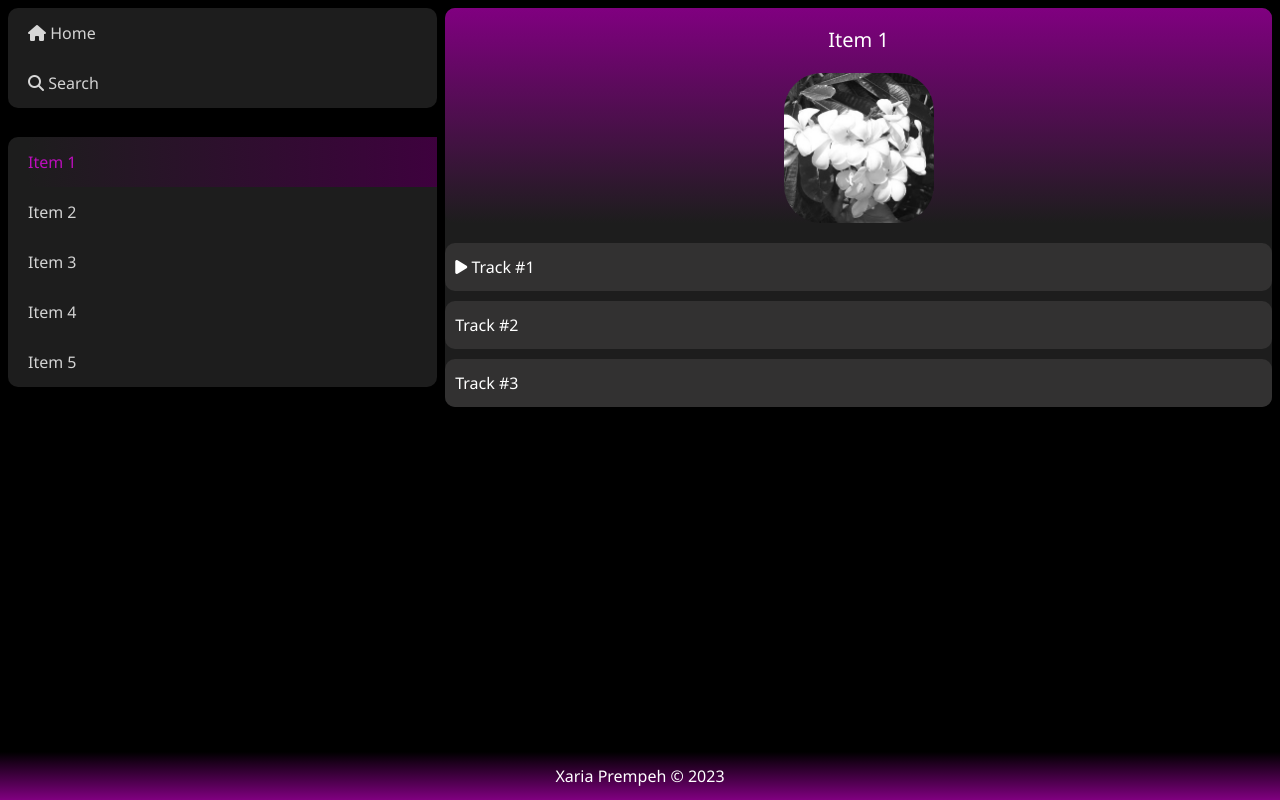
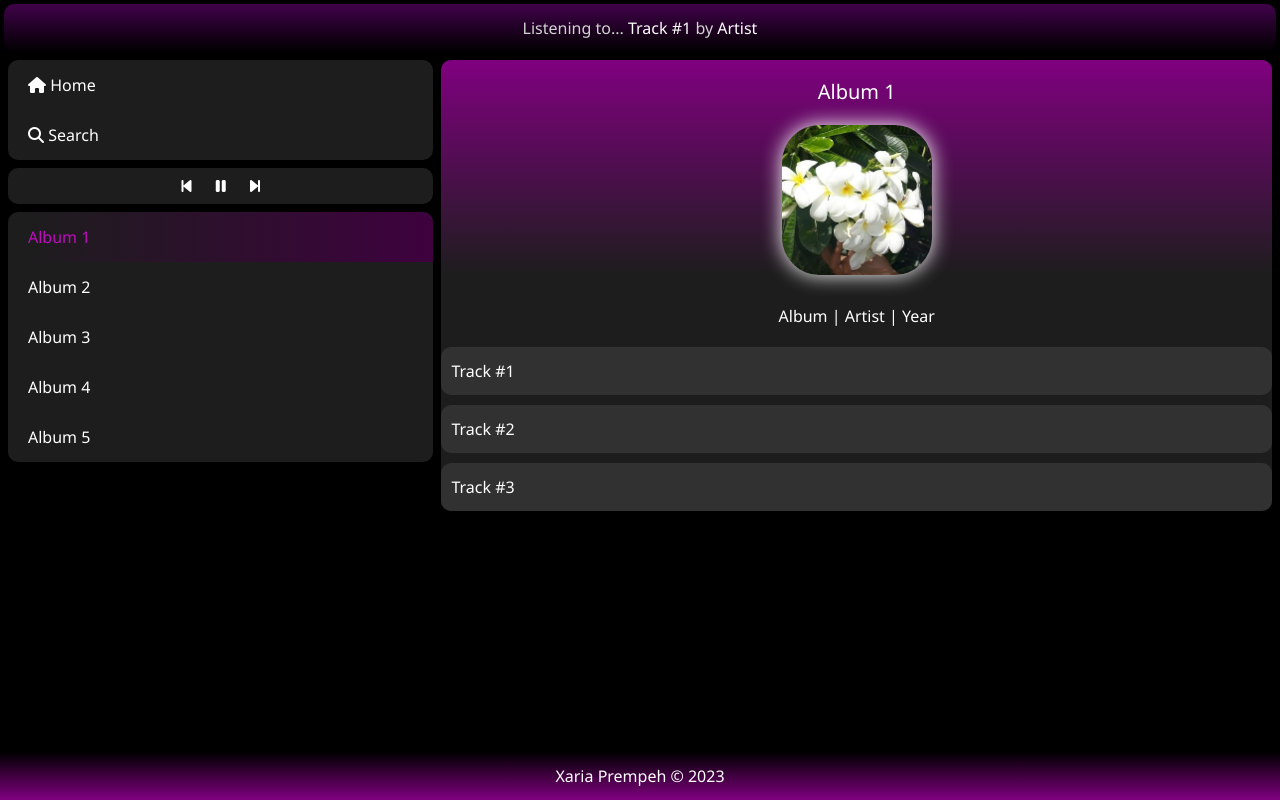
Before and after one commit to XariaP/webpage-templates, a plain HTML site: page music-player/index.html in a window 1280 px wide. Drawn offline with Linux system fonts and the light colour scheme.

Commit message:
Update song selection & UI
Added header to display current song selected.
Added song description: artist, year, etc.
Play button appears on hover.
Added control panel.

```diff
--- a/music-player/index.html
+++ b/music-player/index.html
@@ -1,7 +1,7 @@
 <!DOCTYPE html>
 <html>
     <head>
-        <title> Menu 1 </title>
+        <title> Music Player </title>
         <link rel="icon" type="image/x-icon" href="favicon.jpg">
         <link rel='stylesheet' href='style.css'>
 
@@ -10,62 +10,84 @@
         <script type="text/javascript" src="script.js"></script>
     </head>
     <body>
+
+        <div class="block header">
+            <span style="color: lightgray;"> Listening to... </span>
+            <span id="track-name"> Track #1 </span>
+            <span style="color: lightgray;"> by </span>
+            <span id="track-artist"> Artist </span>
+        </div>
+
         <div class="container">
+            <div class="side">
                 <div class="block menu">
                     <div class="block-item">
-                    <i class="fa-solid fa-house" style="color: #d6d6d6;"></i>
+                        <i class="fa-solid fa-house"></i>
                         Home
                     </div>
                     <div class="block-item">
                         <!-- Colour: R214 G214 B214 -->
-                    <i class="fa-solid fa-magnifying-glass" style="color: #d6d6d6;"></i>
+                        <i class="fa-solid fa-magnifying-glass"></i>
                         Search
                     </div>
                 </div>
 
+                <div class="block menu" id="control-panel">
+                    <i class="fa fa-step-backward control"></i>
+                    <span class="control">
+                        <i class="fa fa-pause" id="pause"></i>
+                        <!-- <i class="fa fa-play" id="play" onclick="play_track()"></i> -->
+                    </span>
+                    <i class="fa fa-step-forward control"></i>
+                </div>
+
                 <div class="block menu2">
-                <div class="block-item" onclick="selectItem(1)" id="selected">
-                    Item 1
+                    <div class="block-item" onclick="selectItem(0)" id="selected">
+                        Album 1
+                    </div>
+                    <div class="block-item" onclick="selectItem(1)">
+                        Album 2
                     </div>
                     <div class="block-item" onclick="selectItem(2)">
-                    Item 2
+                        Album 3
                     </div>
                     <div class="block-item" onclick="selectItem(3)">
-                    Item 3
+                        Album 4
                     </div>
                     <div class="block-item" onclick="selectItem(4)">
-                    Item 4
-                </div>
-                <div class="block-item" onclick="selectItem(5)">
-                    Item 5
+                        Album 5
                     </div>
                 </div>
+
+            </div>
+
 
             <div class="block main">
                 <div id="content1">
                     <span id="title">
-                        Item 1
+                        Album 1
                     </span>
                     <!-- <br> -->
                     <img class="grayscale" id="photo" src="./images/pic1.jpg">
                 </div>
 
+                <div class="text" id="description">
+                    Album | Artist | Year
+                </div>
+
                 <div class="tracklist">
-                    <div class="track">
-                        <!-- <button> -->
+                    <div class="track" onclick="selectTrack(0, 0)">
                         <i class="fa fa-play"></i>
-                        <!-- </button> -->
                         Track #1
                     </div>
-                    <div class="track">
+                    <div class="track" onclick="selectTrack(0, 1)">
+                        <i class="fa fa-play"></i>
                         Track #2
                     </div>
-                    <div class="track">
+                    <div class="track" onclick="selectTrack(0, 2)">
+                        <i class="fa fa-play"></i>
                         Track #3
                     </div>
-                    <!-- <div class="track"> -->
-                        <!-- Track #5
-                    </div> -->
                 </div>
             </div>
         </div>
--- a/music-player/script.js
+++ b/music-player/script.js
@@ -1,12 +1,17 @@
 var lastSelected = 0;
 
-function selectItem(num){
-    // console.log(num);
-    // alert(num);
-    document.getElementsByClassName("block-item")[2 + lastSelected].setAttribute("id", "h");
-    document.getElementsByClassName("block-item")[2 + num - 1].setAttribute("id", "selected");
-    lastSelected = num - 1;
-    document.getElementById("title").innerHTML = "Item " + num;
+function selectItem(albumi){
+    document.getElementsByClassName("block-item")[2 + lastSelected].setAttribute("id", "");
+    document.getElementsByClassName("block-item")[2 + albumi].setAttribute("id", "selected");
+    lastSelected = albumi;
 
-    document.getElementById("photo").setAttribute("src", "./images/pic" + num + ".jpg");
+    let num = parseInt(albumi) + 1
+    document.getElementById("title").innerHTML = "Album " + num;
+    let picIndex = parseInt(albumi) + 1;
+    document.getElementById("photo").setAttribute("src", "./images/pic" + picIndex + ".jpg");
 }
+
+function selectTrack(albumi, tracki){
+    let num = parseInt(tracki) + 1
+    document.getElementById("track-name").innerText = "Track #" + num;
+}
--- a/music-player/style.css
+++ b/music-player/style.css
@@ -1,9 +1,15 @@
 body {
     background-color: black;
     color: white;
-    /* height: 100vh; */
     margin: auto;
     font-family: 'Segoe UI', Tahoma, Geneva, Verdana, sans-serif;
+}
+
+.header {
+    background: linear-gradient( rgb(64, 2, 73), rgb(0, 0, 0));
+    text-align: center;
+    height: 3rem;
+    line-height: 3rem;
 }
 
 .block {
@@ -13,7 +19,7 @@ body {
 }
 
 .block-item {
-    color: lightgray;
+    color: white;
     line-height: 50px;
     margin-left: 20px;
     cursor: pointer;
@@ -29,19 +35,32 @@ body {
     color: rgb(188, 14, 188);
     background: linear-gradient(-90deg, purple, rgb(29, 29, 29));
 }
-.block-item:first-child:hover {
+
+.block-item:first-child#selected, .block-item:first-child:hover {
     border-top-right-radius: 10px;
 }
-.block-item:last-child:hover {
+
+.block-item#selected:last-child, .block-item:last-child:hover {
     border-bottom-right-radius: 10px;
 }
 
+#control-panel {
+    text-align: center;
+}
 
+.control {
+    margin: 10px;
+}
+
+.control:hover {
+    color: purple;
+    cursor: pointer;
+}
 
 .container {
     display: grid;
-    grid-template-areas: 'menu main main'
-                        'menu2 main main';
+    grid-template-areas: 'side main main'
+                         'side main main';
     height: 100%;
     margin: 4px;
 }
@@ -58,7 +77,6 @@ body {
 #content1 {
     background: linear-gradient(purple, rgb(29, 29, 29));
     text-align: center;
-    /* height: 25%; */
     border-radius: 10px;
     line-height: 4rem;
     margin-bottom: 20px;
@@ -66,19 +84,19 @@ body {
 }
 
 #content1 img {
-    /* margin: 10px; */
     margin: auto;
-    /* padding: 20px; */
     display: block;
     width: 150px;
     height: 150px;
     object-fit:cover;
     border-radius: 25%;
+    filter: drop-shadow(0px 0px 10px rgb(255, 255, 255));
 }
 
-/* .tracklist {
-
-} */
+.text {
+    text-align: center;
+    padding: 10px;
+}
 
 .track {
     background-color: rgb(50, 49, 49);
@@ -91,6 +109,21 @@ body {
     border-radius: 10px;
 }
 
+.track:hover {
+    /* background-color: purple; */
+    background: linear-gradient(90deg, rgb(64, 2, 73), purple);
+    cursor: pointer;
+}
+
+.track:not(:hover) i {
+    display: none;
+}
+
+.track:hover i {
+    display: inline;
+    margin-right: 4px;
+}
+
 /* .track:last-child {
     border-radius: 10px;
 } */
@@ -101,13 +134,16 @@ body {
 
 .grayscale {filter: grayscale(100%);}
 
+.sidebar {
+    grid-area: side;
+}
+
 .menu {
-    grid-area: menu;
     height: fit-content;
+    margin-bottom: 8px;
 }
 
 .menu2 {
-    grid-area: menu2;
     height: fit-content;
 }
 
```
Lines whose indentation alone changed are shown as unchanged.
